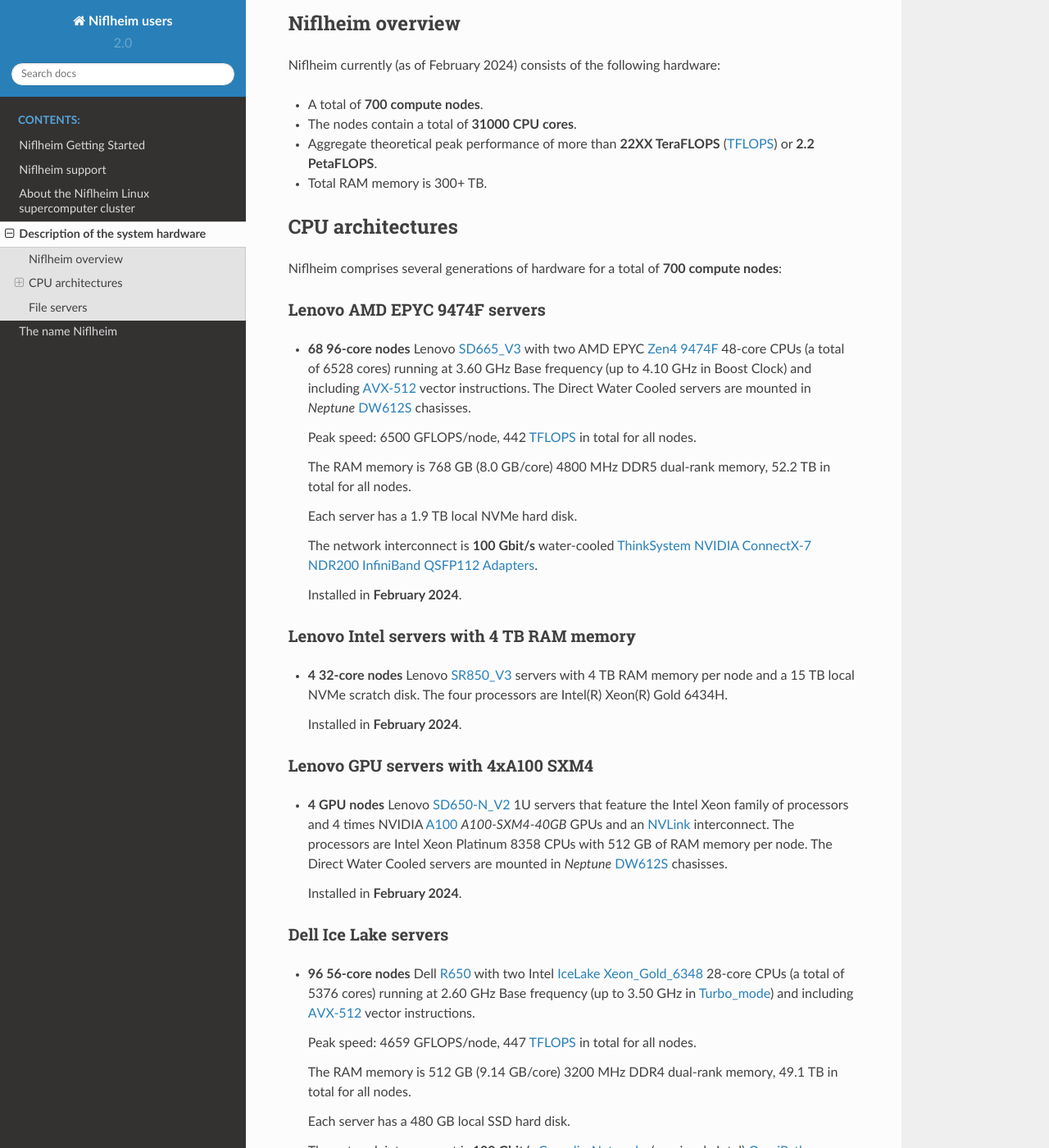
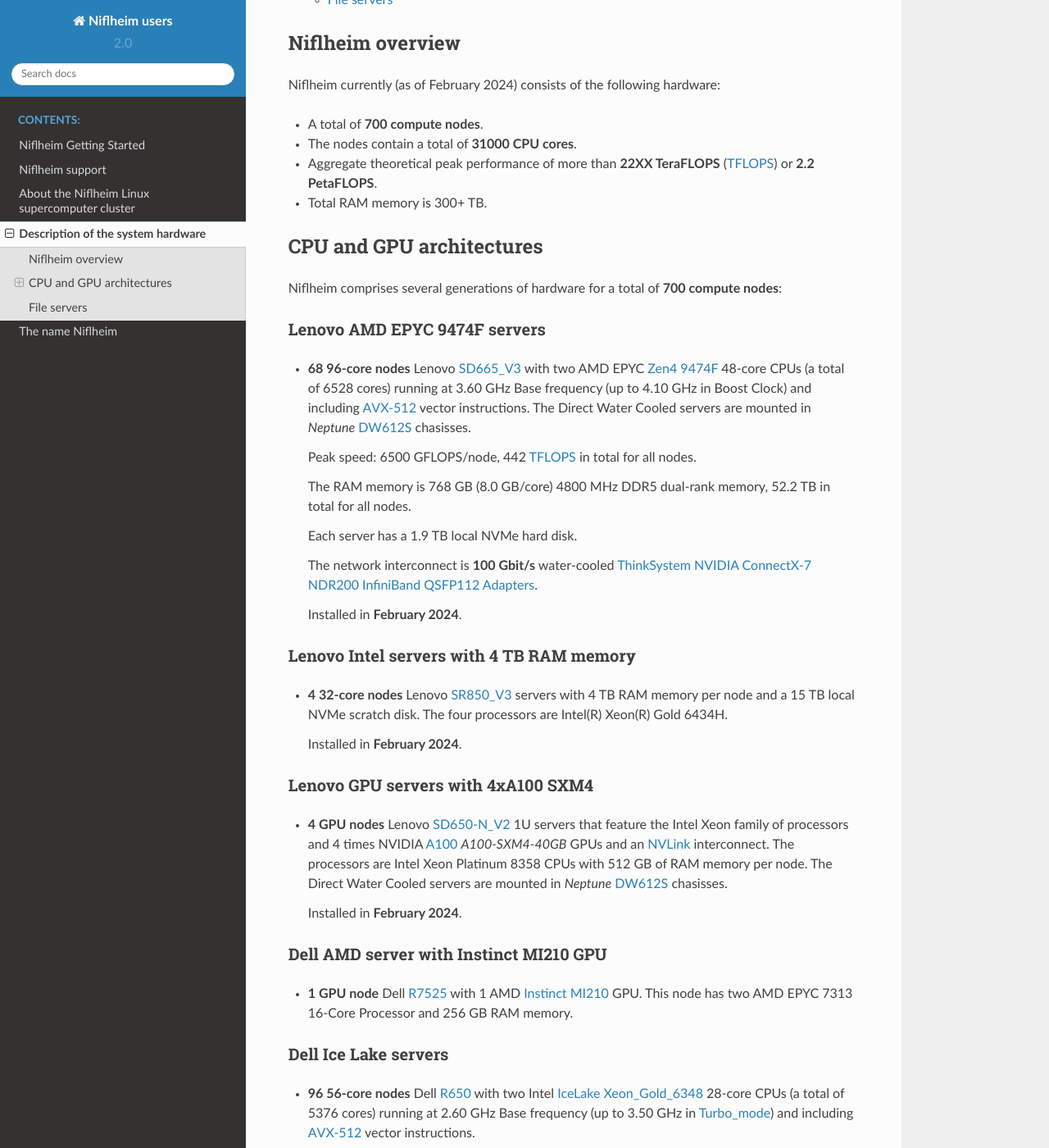
Before and after one commit to OleHolmNielsen/Niflheim_users, a Sphinx documentation site: the page built from docs/Hardware.rst, in a window 1280 px wide and 1400 px high, scrolled down 496 px. Shown: the whole window at 82% size. Built offline with Sphinx 7.4.7 and the Read the Docs theme 2.0.0, drawn with Linux system fonts in a browser that asks for light colours; some of the changed text lies outside the part shown.

Commit message:
Dell AMD server with Instinct MI210 GPU

```diff
--- a/docs/Hardware.rst
+++ b/docs/Hardware.rst
@@ -18,8 +18,8 @@
 
 .. _TFLOPS: http://en.wikipedia.org/wiki/FLOPS
 
-CPU architectures
-=================
+CPU and GPU architectures
+===========================
 
 Niflheim comprises several generations of hardware for a total of **700 compute nodes**:
 
@@ -67,6 +67,16 @@
 .. _SD650-N_V2: https://lenovopress.lenovo.com/lp1613-thinksystem-sd650-n-v2-server
 .. _A100: https://www.nvidia.com/en-us/data-center/a100/
 .. _NVLink: https://en.wikipedia.org/wiki/NVLink
+
+Dell AMD server with Instinct MI210 GPU
+----------------------------------------
+
+* **1 GPU node** Dell R7525_ with 1 AMD Instinct_ MI210_ GPU.
+  This node has two AMD EPYC 7313 16-Core Processor and 256 GB RAM memory.
+
+.. _R7525: https://www.dell.com/en-us/shop/cty/pdp/spd/poweredge-r7525/pe_r7525_tm_vi_vp_sb
+.. _Instinct: https://www.amd.com/en/products/accelerators/instinct.html
+.. _MI210: https://www.amd.com/en/products/accelerators/instinct/mi200/mi210.html
 
 Dell Ice Lake servers
 ---------------------
```
